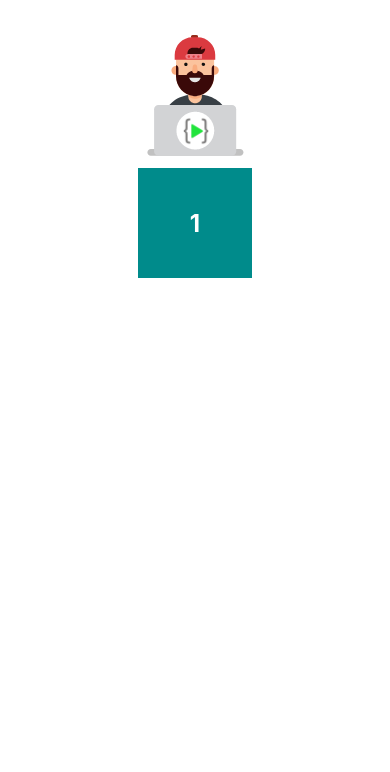
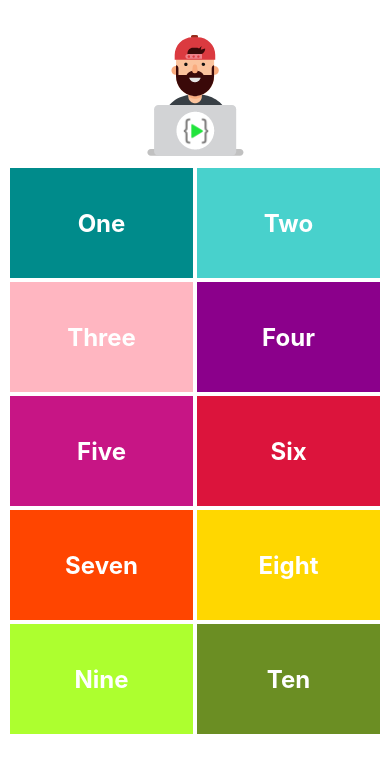
Before and after one commit to lucirs7/rn_learn-NumbersInLanguages, a React Native app: screen / in a window 390 px wide. Shown: the top 772 px of the page. Built offline with nearby package versions, Linux system fonts and the light colour scheme.

Commit message:
Video #46. Finished adding all buttons.

```diff
--- a/App.tsx
+++ b/App.tsx
@@ -70,7 +70,69 @@ export default function App() {
               style={{...styles.item, backgroundColor:backgroundColourList[1]}}
               onPress={() => playSound('one')}
               >
-                <Text style={styles.itemText}>1</Text>
+                <Text style={styles.itemText}>One</Text>
+            </TouchableOpacity>
+            <TouchableOpacity
+              style={{...styles.item, backgroundColor:backgroundColourList[2]}}
+              onPress={() => playSound('two')}
+              >
+                <Text style={styles.itemText}>Two</Text>
+            </TouchableOpacity>
+          </View>
+          <View style={styles.rowContainer}>
+            <TouchableOpacity
+              style={{...styles.item, backgroundColor:backgroundColourList[3]}}
+              onPress={() => playSound('three')}
+              >
+                <Text style={styles.itemText}>Three</Text>
+            </TouchableOpacity>
+            <TouchableOpacity
+              style={{...styles.item, backgroundColor:backgroundColourList[4]}}
+              onPress={() => playSound('four')}
+              >
+                <Text style={styles.itemText}>Four</Text>
+            </TouchableOpacity>
+          </View>
+          <View style={styles.rowContainer}>
+            <TouchableOpacity
+              style={{...styles.item, backgroundColor:backgroundColourList[5]}}
+              onPress={() => playSound('five')}
+              >
+                <Text style={styles.itemText}>Five</Text>
+            </TouchableOpacity>
+            <TouchableOpacity
+              style={{...styles.item, backgroundColor:backgroundColourList[6]}}
+              onPress={() => playSound('six')}
+              >
+                <Text style={styles.itemText}>Six</Text>
+            </TouchableOpacity>
+          </View>
+          <View style={styles.rowContainer}>
+            <TouchableOpacity
+              style={{...styles.item, backgroundColor:backgroundColourList[7]}}
+              onPress={() => playSound('seven')}
+              >
+                <Text style={styles.itemText}>Seven</Text>
+            </TouchableOpacity>
+            <TouchableOpacity
+              style={{...styles.item, backgroundColor:backgroundColourList[8]}}
+              onPress={() => playSound('eight')}
+              >
+                <Text style={styles.itemText}>Eight</Text>
+            </TouchableOpacity>
+          </View>
+          <View style={styles.rowContainer}>
+            <TouchableOpacity
+              style={{...styles.item, backgroundColor:backgroundColourList[9]}}
+              onPress={() => playSound('nine')}
+              >
+                <Text style={styles.itemText}>Nine</Text>
+            </TouchableOpacity>
+            <TouchableOpacity
+              style={{...styles.item, backgroundColor:backgroundColourList[10]}}
+              onPress={() => playSound('ten')}
+              >
+                <Text style={styles.itemText}>Ten</Text>
             </TouchableOpacity>
           </View>
         </View>
@@ -83,8 +145,6 @@ const styles = StyleSheet.create({
   container: {
     flex: 1,
     backgroundColor: '#fff',
-    alignItems: 'center',
-    justifyContent: 'center',
   },
   screenView: {
     marginTop: 16,
```
